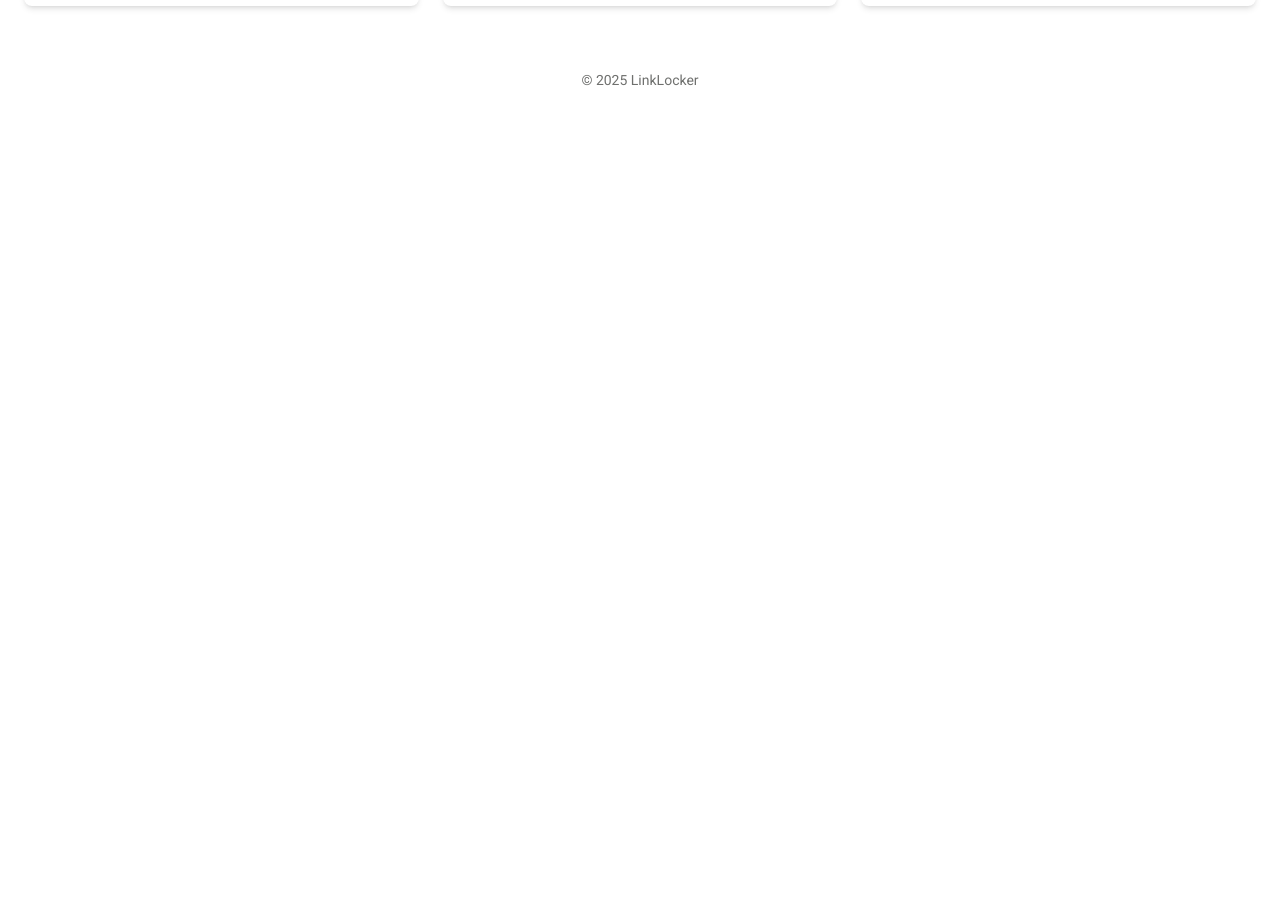
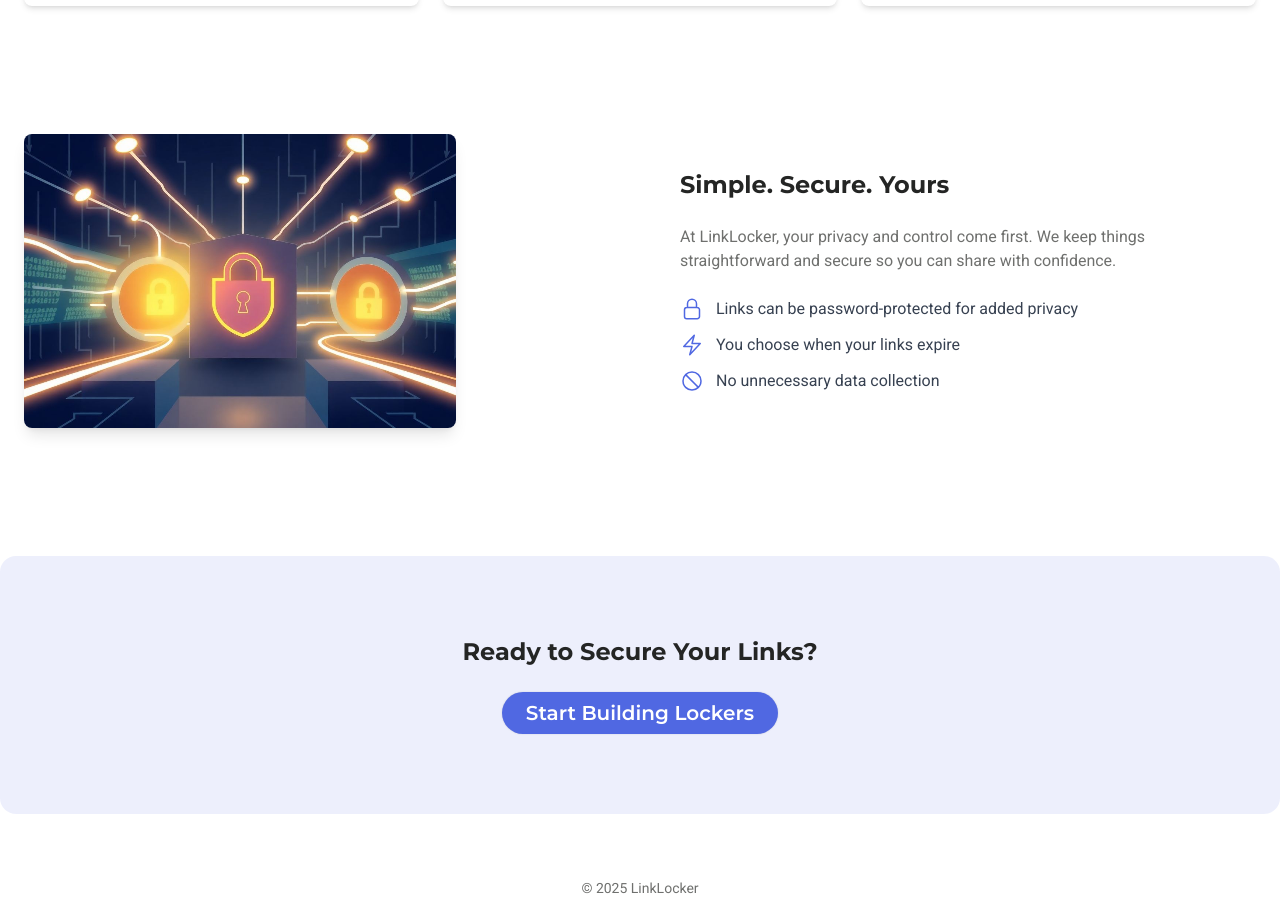
Before and after one commit to KeriGerheart/linklocker, a Next.js app in the folder frontend/: page / in a window 1280 px wide. Shown: the part 1140-2058 px from the top of the page. Before the commit the page ends 1250 px from the top, so only its background shows below. Built offline with nearby package versions, Linux system fonts and the light colour scheme; no server answers.

Commit message:
added remaining homepage sections

```diff
--- a/frontend/src/app/(home)/page.js
+++ b/frontend/src/app/(home)/page.js
@@ -1,11 +1,58 @@
 import Hero from "@/components/Homepage/Hero";
 import Features from "@/components/Homepage/Features";
+import Image from "next/image";
+import { LockClosedIcon, BoltIcon, NoSymbolIcon } from "@heroicons/react/24/outline";
+import Link from "next/link";
 
 export default function Home() {
     return (
         <>
             <Hero />
             <Features />
+            <section className="py-16 bg-white">
+                <div className="container max-w-7xl mx-auto flex flex-col md:flex-row items-center gap-10 px-6">
+                    <div className="flex-shrink-0 w-full md:w-1/2">
+                        <Image
+                            src="/img/simple-secure.png"
+                            className="rounded-lg shadow-lg"
+                            alt="LinkLocker security illustration"
+                            width={432}
+                            height={294}
+                        />
+                    </div>
+
+                    <div className="w-full md:w-1/2 space-y-6">
+                        <h2 className="text-2xl font-bold text-dark_grey font-heading">Simple. Secure. Yours</h2>
+                        <p className="text-light_grey">
+                            At LinkLocker, your privacy and control come first. We keep things straightforward and
+                            secure so you can share with confidence.
+                        </p>
+
+                        <ul className="space-y-3 text-gray-700">
+                            <li className="flex items-center gap-3">
+                                <LockClosedIcon className="w-6 h-6 text-primary_blue" aria-hidden="true" />
+                                Links can be password-protected for added privacy
+                            </li>
+                            <li className="flex items-center gap-3">
+                                <BoltIcon className="w-6 h-6 text-primary_blue" aria-hidden="true" />
+                                You choose when your links expire
+                            </li>
+                            <li className="flex items-center gap-3">
+                                <NoSymbolIcon className="w-6 h-6 text-primary_blue" aria-hidden="true" />
+                                No unnecessary data collection
+                            </li>
+                        </ul>
+                    </div>
+                </div>
+            </section>
+            <section className="py-16 text-center">
+                <div className="container max-w-7xl mx-auto px-6 py-20 bg-bg_blue rounded-2xl">
+                    <h3 className="text-2xl font-bold text-dark_grey font-heading mb-6">Ready to Secure Your Links?</h3>
+                    <Link href="/sign-up">
+                        <button className="primary mx-auto">Start Building Lockers</button>
+                    </Link>
+                </div>
+            </section>
         </>
     );
 }
--- a/frontend/src/components/Homepage/Hero.js
+++ b/frontend/src/components/Homepage/Hero.js
@@ -15,7 +15,7 @@ export default function Hero() {
                         manage access, and track views effortlessly.
                     </p>
                     <div className="flex justify-center pt-6">
-                        <Link href="/signup">
+                        <Link href="/sign-up">
                             <button className="primary">Get Started</button>
                         </Link>
                     </div>
```
Also changed, not shown: frontend/public/img/simple-secure.png (added).
